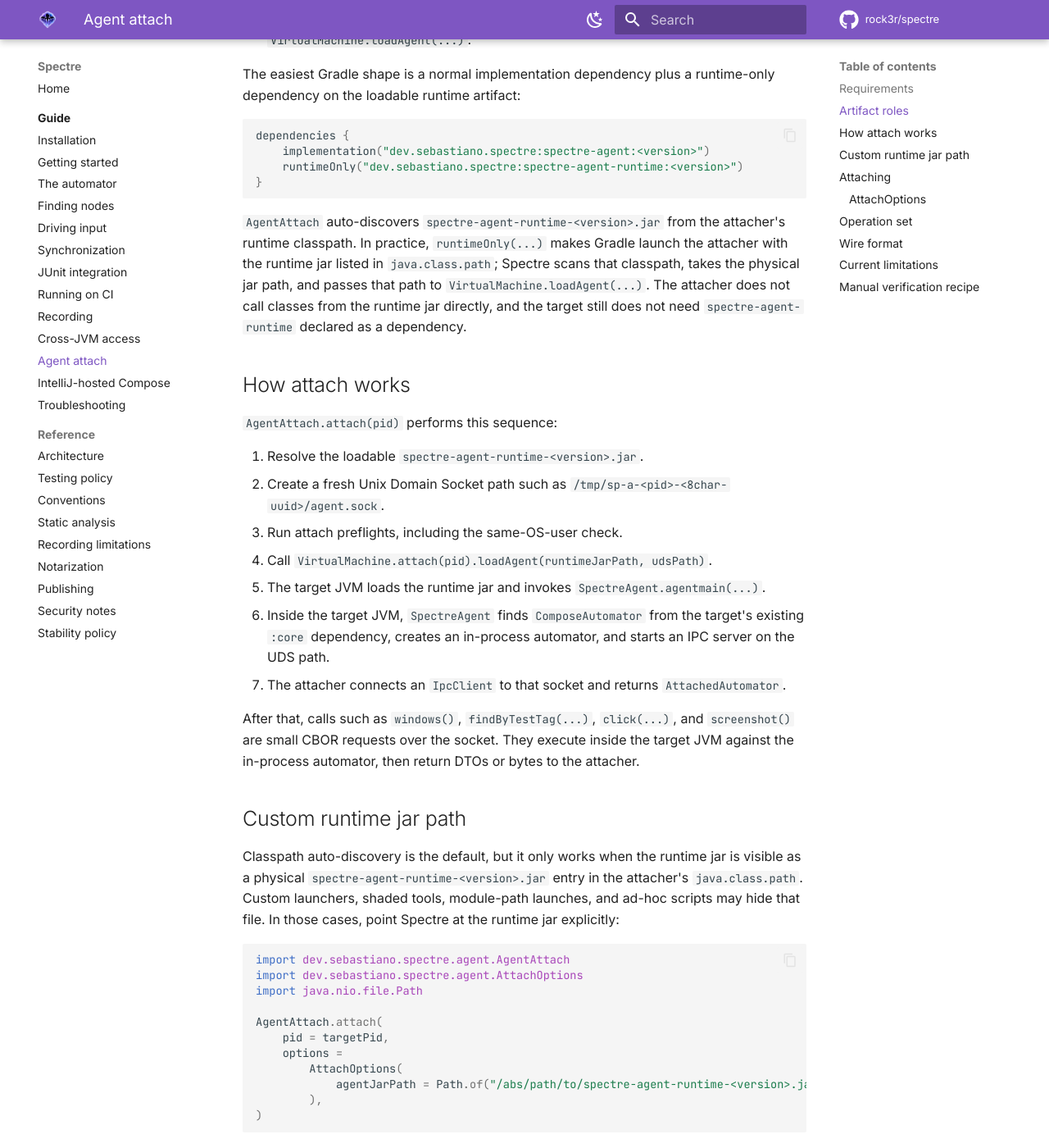
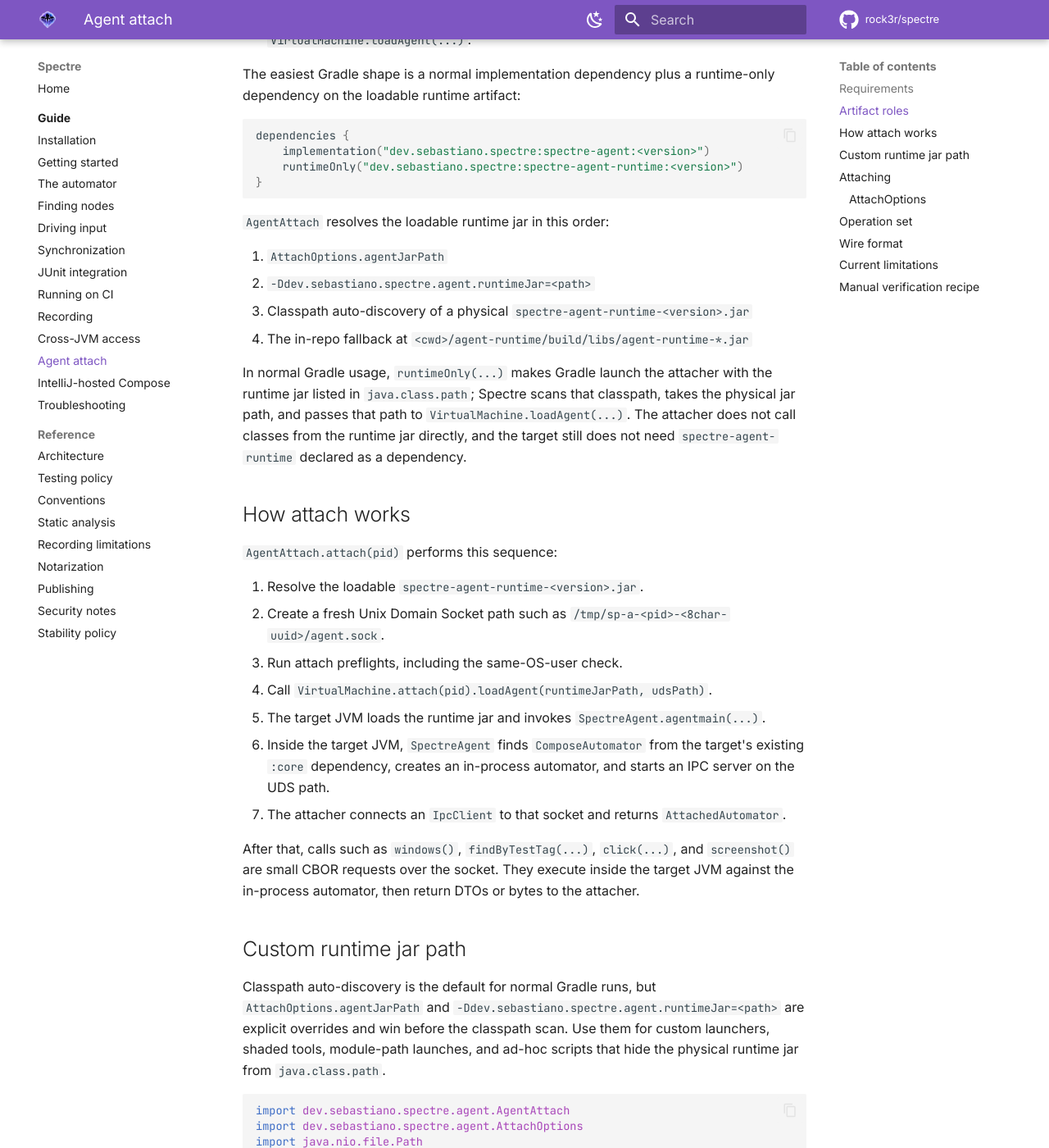
Before and after one commit to rock3r/spectre, an MkDocs documentation site: the page built from docs/guide/agent.md, in a window 1280 px wide and 1400 px high, scrolled down 1913 px. Shown: the whole window at 82% size. Built offline with MkDocs 1.6.1 and Material for MkDocs 9.7.7, drawn with Linux system fonts in a browser that asks for light colours; comment, search, counter and statistics services are not loaded; some of the changed text lies outside the part shown.

Commit message:
Tighten agent release docs and lifecycle

````diff
--- a/docs/guide/agent.md
+++ b/docs/guide/agent.md
@@ -88,8 +88,14 @@
 }
 ```
 
-`AgentAttach` auto-discovers `spectre-agent-runtime-<version>.jar` from the attacher's runtime
-classpath. In practice, `runtimeOnly(...)` makes Gradle launch the attacher with the runtime jar
+`AgentAttach` resolves the loadable runtime jar in this order:
+
+1. `AttachOptions.agentJarPath`
+2. `-Ddev.sebastiano.spectre.agent.runtimeJar=<path>`
+3. Classpath auto-discovery of a physical `spectre-agent-runtime-<version>.jar`
+4. The in-repo fallback at `<cwd>/agent-runtime/build/libs/agent-runtime-*.jar`
+
+In normal Gradle usage, `runtimeOnly(...)` makes Gradle launch the attacher with the runtime jar
 listed in `java.class.path`; Spectre scans that classpath, takes the physical jar path, and passes
 that path to `VirtualMachine.loadAgent(...)`. The attacher does not call classes from the runtime
 jar directly, and the target still does not need `spectre-agent-runtime` declared as a dependency.
@@ -113,10 +119,10 @@
 
 ## Custom runtime jar path
 
-Classpath auto-discovery is the default, but it only works when the runtime jar is visible as a
-physical `spectre-agent-runtime-<version>.jar` entry in the attacher's `java.class.path`. Custom
-launchers, shaded tools, module-path launches, and ad-hoc scripts may hide that file. In those
-cases, point Spectre at the runtime jar explicitly:
+Classpath auto-discovery is the default for normal Gradle runs, but `AttachOptions.agentJarPath`
+and `-Ddev.sebastiano.spectre.agent.runtimeJar=<path>` are explicit overrides and win before the
+classpath scan. Use them for custom launchers, shaded tools, module-path launches, and ad-hoc
+scripts that hide the physical runtime jar from `java.class.path`.
 
 ```kotlin
 import dev.sebastiano.spectre.agent.AgentAttach
````
Also changed, not shown: other parts of docs/guide/agent.md (+1 -1 lines), 7 other files.
